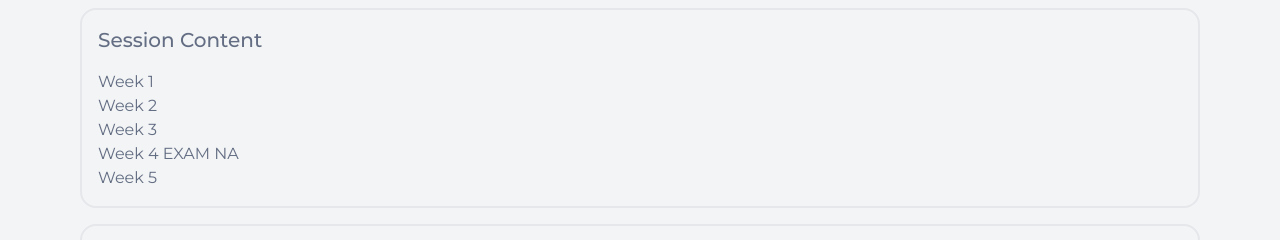
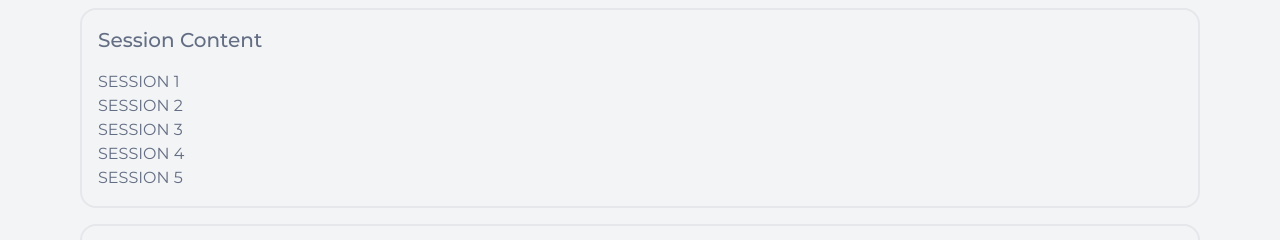
Before and after one commit to marcoboone/personalPortfolio, a Next.js app: page /si in a window 1280 px wide. Shown: the part 424-664 px from the top of the page. Built offline with nearby package versions, Linux system fonts and the light colour scheme.

Commit message:
session 5 link

```diff
--- a/src/app/si/page.jsx
+++ b/src/app/si/page.jsx
@@ -19,11 +19,11 @@ const SupplementalInstruction = () => {
   <input type="radio" name="my-accordion-1" defaultChecked />
   <div className="collapse-title text-xl font-medium">Session Content</div>
   <div className="flex flex-col collapse-content">
-    <Link className = "hover:text-atomblack" href = "https://drive.google.com/drive/folders/1-IXmYfHPH1a93Pv9lK_R4wvtofhdjgdV?usp=drive_link">Week 1</Link>
-    <Link className = "hover:text-atomblack" href = "https://drive.google.com/drive/folders/1TRzpVUhAfQPte8jxW-AYRA_CtjCD_Woe?usp=drive_link">Week 2</Link>
-    <Link className = "hover:text-atomblack" href = "https://drive.google.com/drive/folders/1xuCvPrqWXHE6t_krGJAoPwDVVAV20NPM?usp=drive_link">Week 3</Link>
-    <Link className = "hover:text-atomblack" href = "/si">Week 4 EXAM NA</Link>
-    <Link className = "hover:text-atomblack" href = "https://drive.google.com/drive/folders/1-FCVV6Z49X1FyQACVflDNmSSaVak-NiT?usp=drive_link">Week 5</Link>
+    <Link className = "hover:text-atomblack" href = "https://drive.google.com/drive/folders/1-IXmYfHPH1a93Pv9lK_R4wvtofhdjgdV?usp=drive_link">SESSION 1</Link>
+    <Link className = "hover:text-atomblack" href = "https://drive.google.com/drive/folders/1TRzpVUhAfQPte8jxW-AYRA_CtjCD_Woe?usp=drive_link">SESSION 2</Link>
+    <Link className = "hover:text-atomblack" href = "https://drive.google.com/drive/folders/1xuCvPrqWXHE6t_krGJAoPwDVVAV20NPM?usp=drive_link">SESSION 3</Link>
+    <Link className = "hover:text-atomblack" href = "https://drive.google.com/drive/folders/1-FCVV6Z49X1FyQACVflDNmSSaVak-NiT?usp=drive_link">SESSION 4</Link>
+    <Link className = "hover:text-atomblack" href = "https://drive.google.com/drive/folders/1-I1fVgf8-Z3eevwavWAWsdYQcwBQspFC?usp=drive_link">SESSION 5</Link>
 
   </div>
 </div>
```
